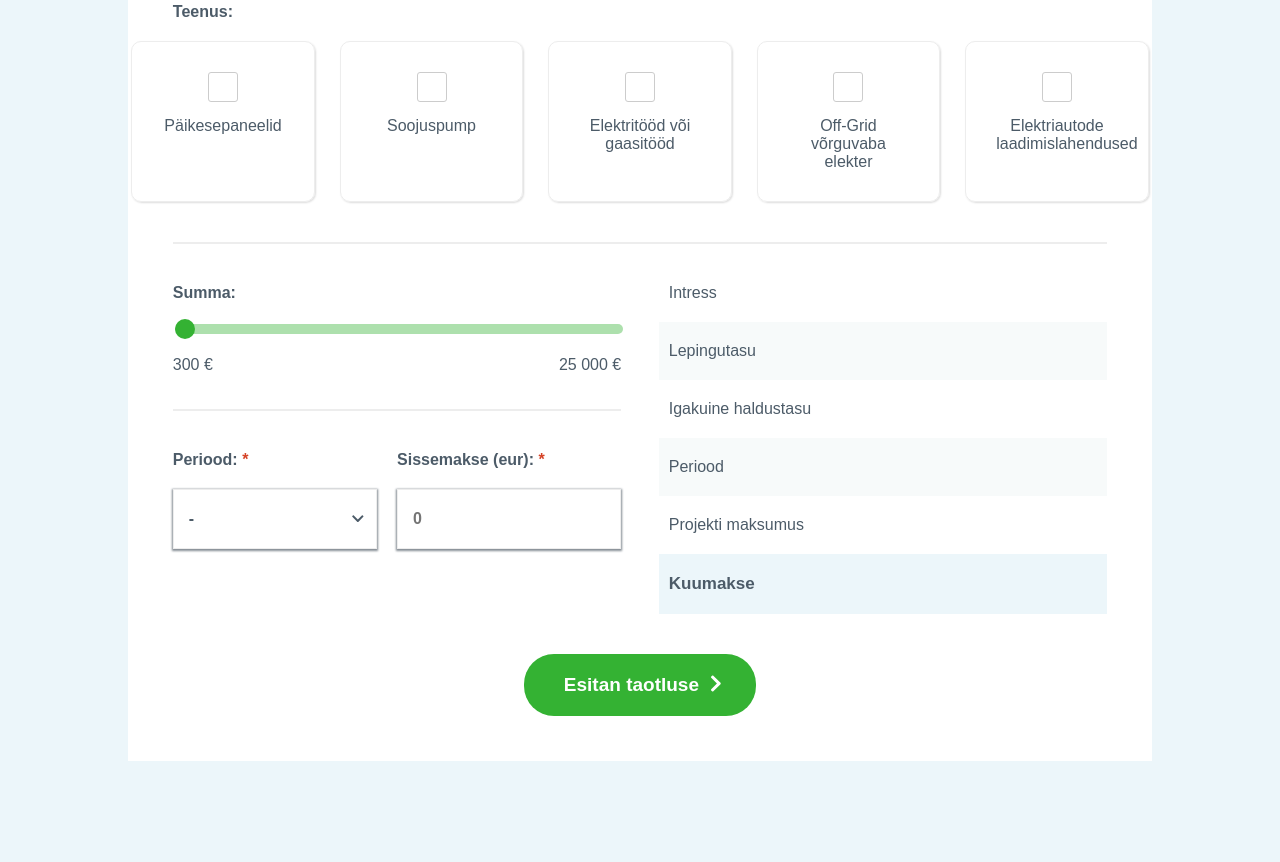
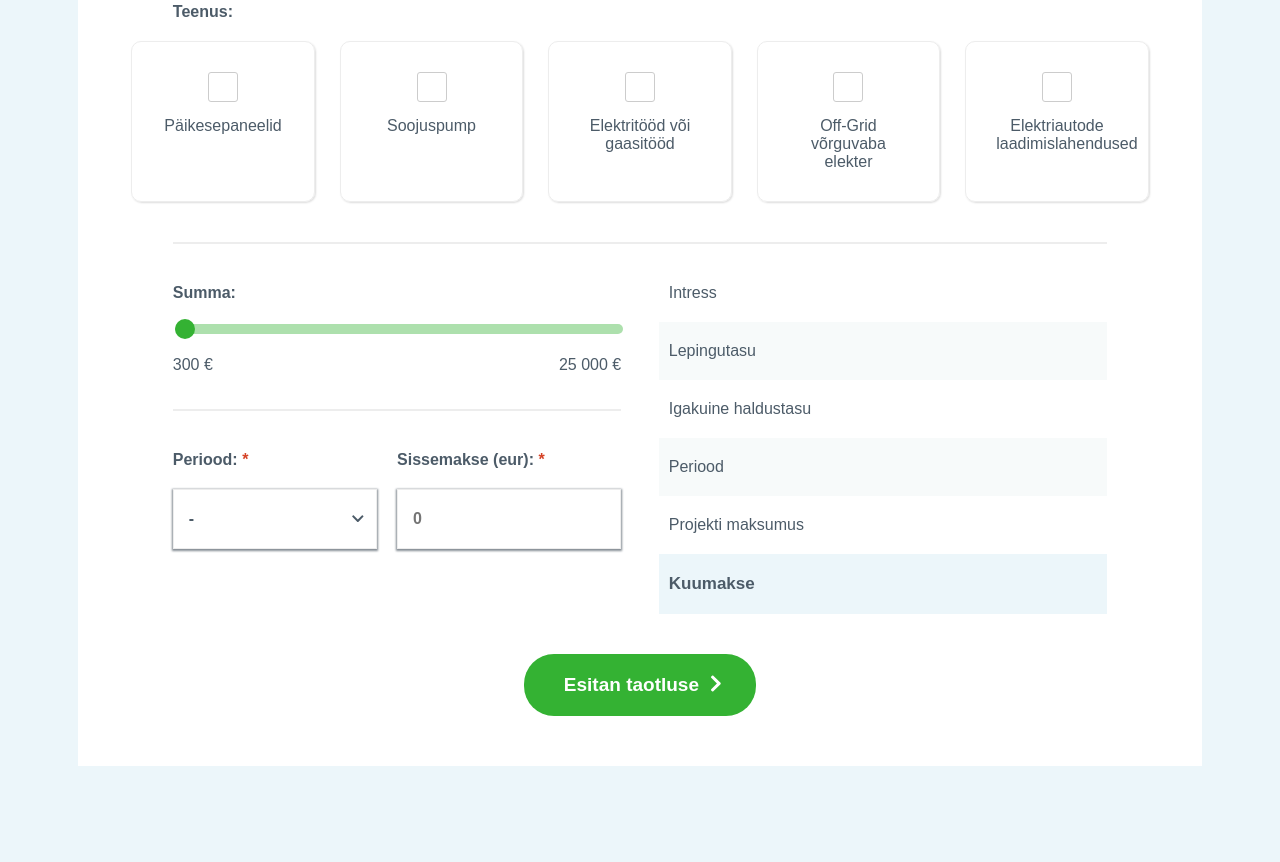
Before and after one commit to triin-sarapuu/Eesti-Energia-kuumaksete-kalkulaator, a plain HTML site: page index.html in a window 1280 px wide. Shown: the part 131-993 px from the top of the page. Drawn offline with nearby package versions, Linux system fonts and the light colour scheme.

Commit message:
Update style.css

```diff
--- a/css/style.css
+++ b/css/style.css
@@ -7,7 +7,7 @@ body {
     color: #4c5b68;
     font-family: Arial, sans-serif;
     margin: 5vh auto 12vh auto;
-    padding: 45px;
+    padding: 45px 95px 50px 95px;
     width: 73vw;
 }
 
```
